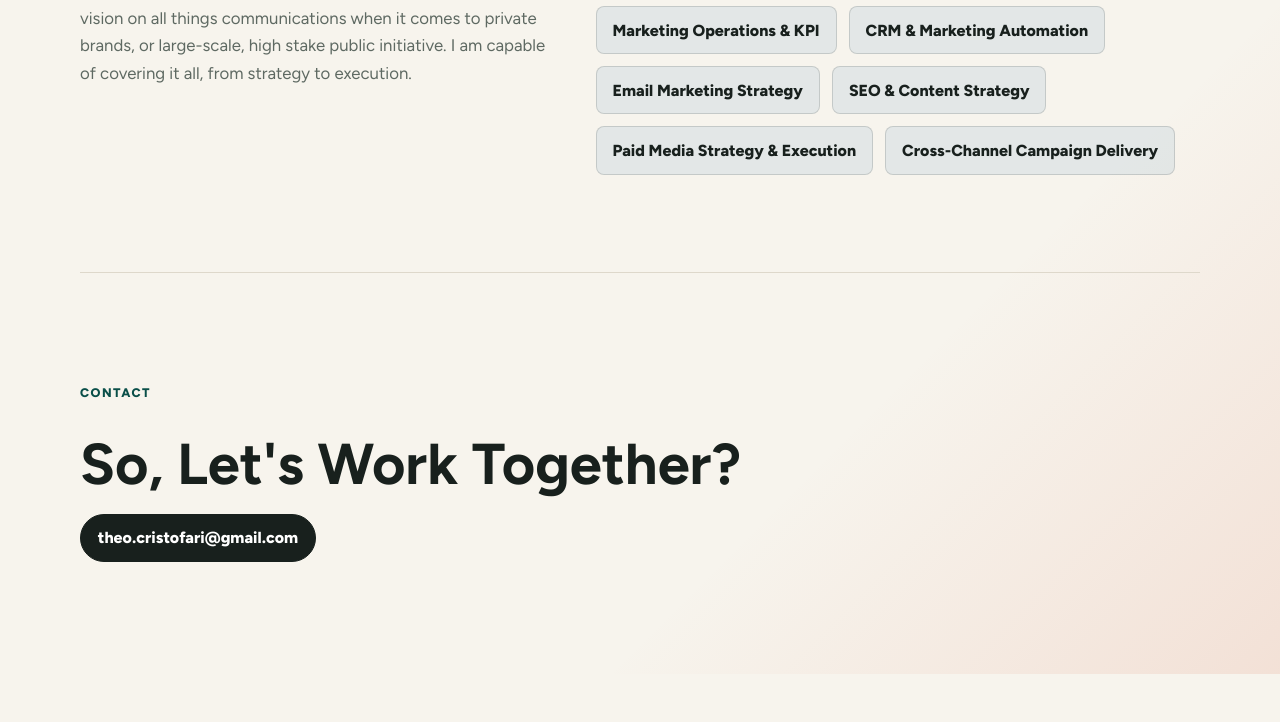
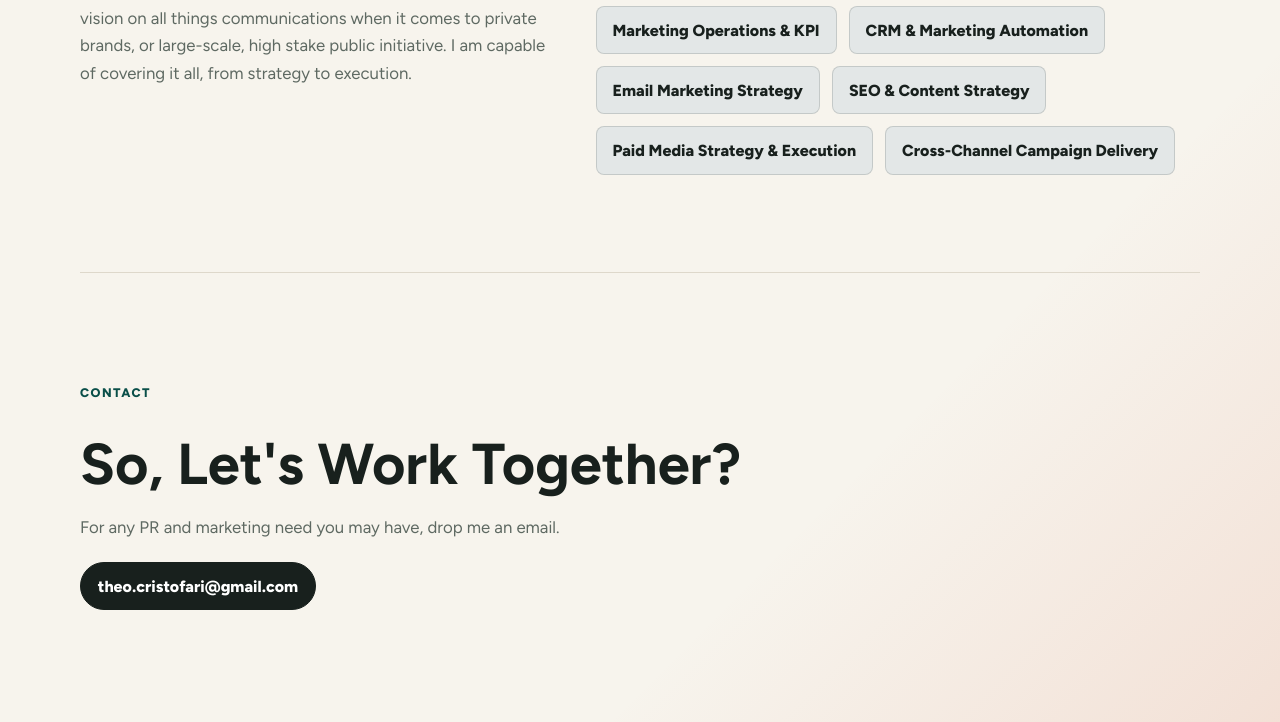
Before and after one commit to TheoCristofari/portfolio, a website built with Vite: page index.html in a window 1280 px wide. Shown: the part 6090-6812 px from the top of the page. Before the commit the page ends 6764 px from the top, so only its background shows below. Built offline with nearby package versions, Linux system fonts and the light colour scheme.

Commit message:
Add contact section supporting copy

```diff
--- a/src/main.js
+++ b/src/main.js
@@ -411,6 +411,7 @@ function render() {
       <section class="contact" id="contact" aria-labelledby="contact-title">
         <p class="eyebrow">Contact</p>
         <h2 id="contact-title">So, Let's Work Together?</h2>
+        <p class="contact__support">For any PR and marketing need you may have, drop me an email.</p>
         <a class="button button--primary" href="mailto:${profile.email}">${profile.email}</a>
       </section>
     </main>
--- a/src/styles.css
+++ b/src/styles.css
@@ -510,6 +510,14 @@ h3 {
   white-space: nowrap;
 }
 
+.contact__support {
+  max-width: 40rem;
+  margin: 0;
+  color: var(--muted);
+  font-size: 1.05rem;
+  line-height: 1.6;
+}
+
 @media (max-width: 860px) {
   .hero,
   .hero-support,
```
